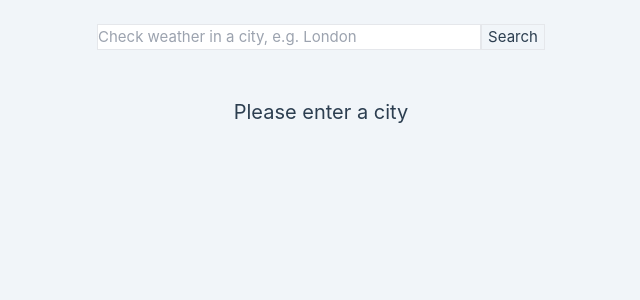
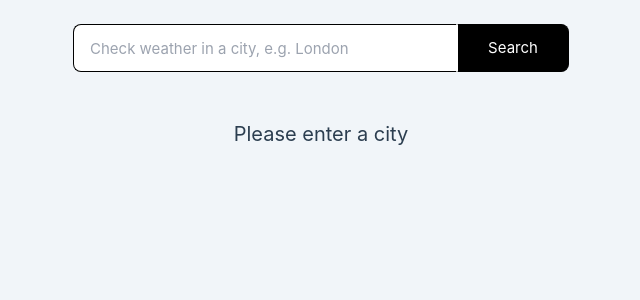
Before and after one commit to kevin-lane/Weather-Vue, a Vue app: page / in a window 1280 px wide. Shown: the top 300 px of the page, without its empty margins (319-959 px from the left). Built offline with nearby package versions, Linux system fonts and the light colour scheme.

Commit message:
Have done some css and design changes and also added so that the temp blocks will hide when I press delete on keyboard

```diff
--- a/src/App.vue
+++ b/src/App.vue
@@ -29,14 +29,14 @@
         temperature: 0,
         lowestTemp: 0,
         highestTemp: 0,
-        temperaturesArr: [] as any
+        temperaturesArr: [] as any,
+        searched: false
       }
     },
     methods: {
       searchCity(query:string){
+        this.searched = true;
         this.city = query;
-        console.log(this.city);
-
         //If previous forecast in array, remove and replace with new citys forecast
         if (this.temperaturesArr.length > 0) {
           this.temperaturesArr.splice(-5);
@@ -96,13 +96,10 @@
 
         for (let i = 1; i < 6; i++) {
           const date = this.setDates(this.currentDate, i);
-          console.log(date);
-
           //Lowest temperature for the day
           const lowestTemp = nextFiveDaysForecast.filter((item:any) => item.dt_txt.startsWith(date)).reduce((minItem: any, currentItem:any) => {
             return currentItem.main.temp < minItem.main.temp ? currentItem : minItem;
           }, nextFiveDaysForecast[0]);
-
           //Highest temperature for the day
           const highestTemp = nextFiveDaysForecast.filter((item:any) => item.dt_txt.startsWith(date)).reduce((maxItem: any, currentItem:any) => {
             return currentItem.main.temp > maxItem.main.temp ? currentItem : maxItem;
@@ -114,14 +111,19 @@
             highestTemperature: highestTemp.main.temp
           });
         }
+      },
+      onInputChange(){
+        if(this.city !== ''){
+          this.searched = false;
+        }
       }
-    }
+    },
   }
 </script>
 
 <template>
-  <SearchBar v-model:searchQuery="city" @search-city="() => searchCity(city)"/>
-  <p class="text-center text-xl" v-if="city === ''">Please enter a city</p>
+  <SearchBar v-model:searchQuery="city" @search-city="() => searchCity(city)" @input-change="onInputChange"/>
+  <p class="text-center text-xl" v-if="searched === false">Please enter a city</p>
   <template v-else>
       <p class="text-center text-xl">The weather forecast in {{ city }}, {{ country }}</p>
       <div class="min-[1001px]:flex justify-evenly w-full mt-6  max-[1000px]:grid space-y-6 w-1/2 mb-4 place-content-center">
--- a/src/components/SearchBar.vue
+++ b/src/components/SearchBar.vue
@@ -1,5 +1,5 @@
 <script setup lang="ts">
-  const emit = defineEmits(['searchCity', 'update:searchQuery']);
+  const emit = defineEmits(['searchCity', 'update:searchQuery', 'inputChange']);
   defineProps<{
     searchQuery: string
   }>();
@@ -12,7 +12,7 @@
 
 <template>
   <div class="flex mt-6 mb-12 w-4/5 m-auto place-content-center">
-    <input class="border w-96" :value="searchQuery" @input="updateSearchQuery" type="text" placeholder="Check weather in a city, e.g. London">
-    <button class="border w-16" @click="$emit('searchCity')">Search</button>
+    <input class="border bg-white w-96 h-12 pl-4 border-black rounded-l-lg border-r-white" :value="searchQuery" @input="updateSearchQuery" v-on:keyup.delete="$emit('inputChange')" type="text" placeholder="Check weather in a city, e.g. London">
+    <button class="border w-28 bg-black text-white border-black rounded-r-lg border-l-white" @click="$emit('searchCity')">Search</button>
   </div>
 </template>
```
